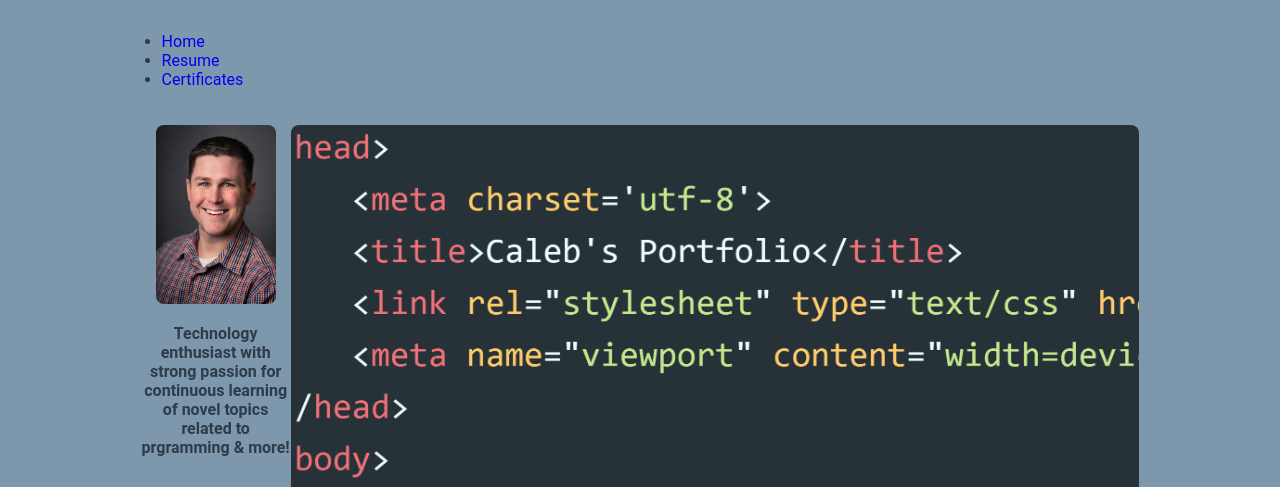
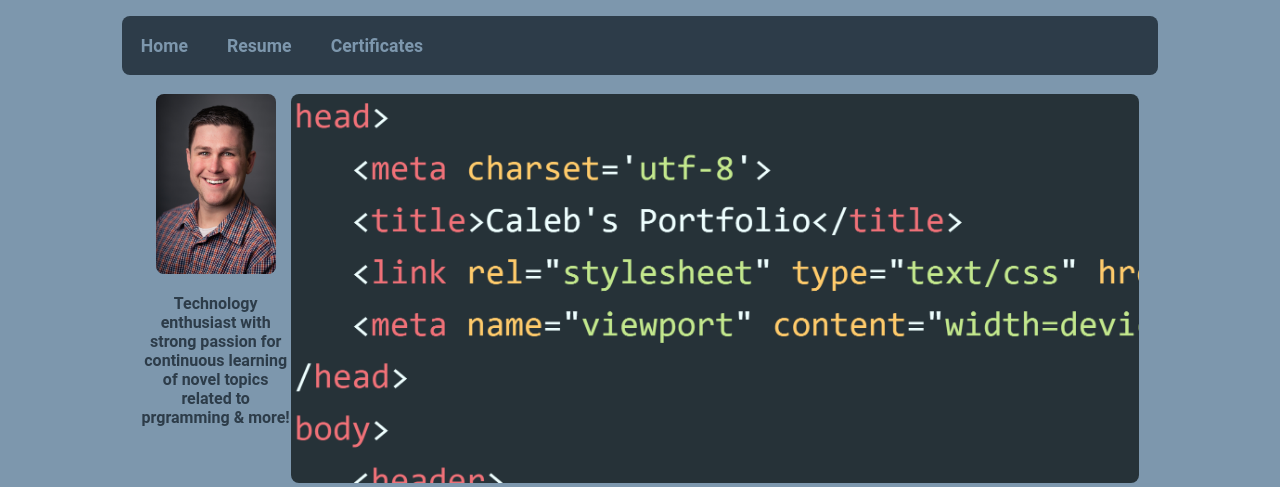
Before and after one commit to finish06/personal_website, a plain HTML site: page index.html in a window 1280 px wide. Shown: the part 103-590 px from the top of the page. Drawn offline with Linux system fonts and the light colour scheme.

Commit message:
navbar css build

```diff
--- a/css/style.css
+++ b/css/style.css
@@ -22,9 +22,33 @@ header {
     width: 100%;
 }
 
+.nav_item {
+    display: inline;
+}
+
 #menuitem {
     display: none;
     width: 0;
+}
+
+ul {
+  list-style-type: none;
+  margin: 0;
+  padding: 1.2em;
+  overflow: hidden;
+  background-color: #2d3c49;
+  border-radius: 8px;
+}
+
+li > a {
+    font-weight: bold;
+    font-size: 1.1em;
+    padding-right: 2em;
+    color: #7d97ad;
+}
+
+li > a:visited {
+    color: #7d97ad;
 }
 
 #menu {
--- a/index.html
+++ b/index.html
@@ -21,9 +21,9 @@
     </header>
     <nav>
         <ul>
-            <li><a href="index.html">Home</a></li>
-            <li><a href="resume/resume.pdf">Resume</a></li>
-            <li><a href="certificates/certificates.html">Certificates</a></li>
+            <li class="nav_item"><a href="index.html">Home</a></li>
+            <li class="nav_item"><a href="resume/resume.pdf">Resume</a></li>
+            <li class="nav_item"><a href="certificates/certificates.html">Certificates</a></li>
         </ul>
     </nav>
     <div class="container" id="main">
```
Also changed, not shown: certificates/certificates.html (+3 -3 lines).
